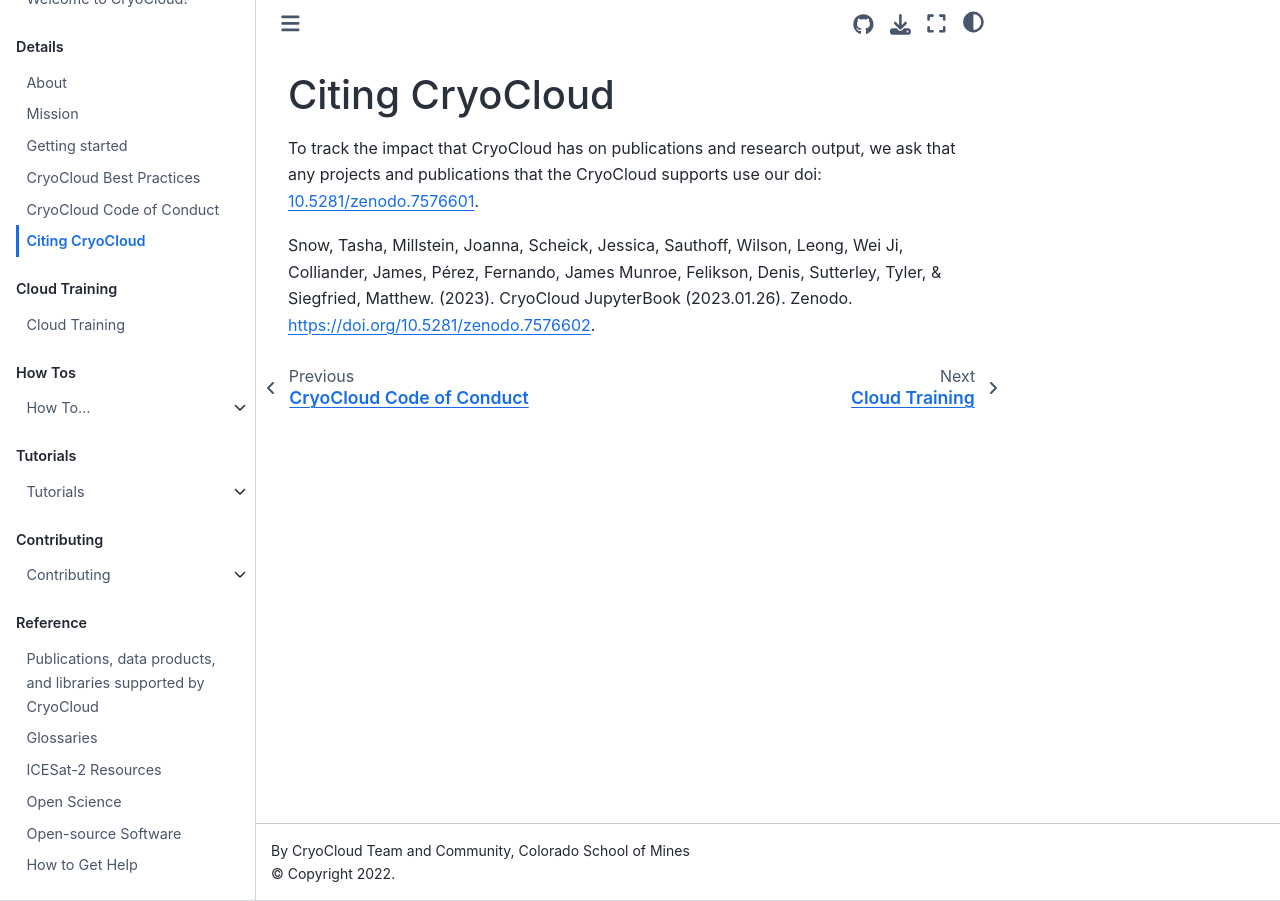
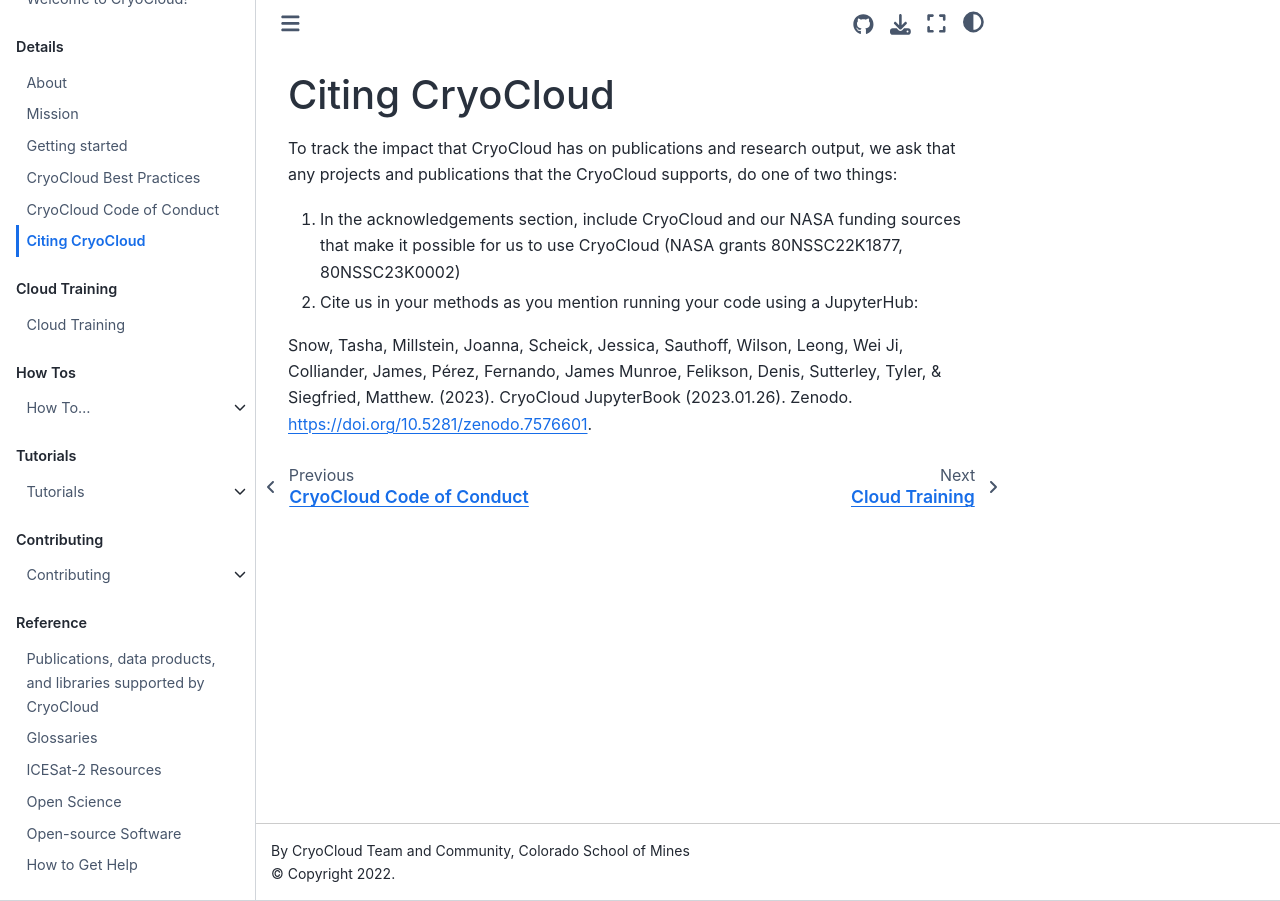
Before and after one commit to CryoInTheCloud/CryoCloudWebsite, a Jupyter Book: the page built from book/content/citing_cryocloud.md, in a window 1280 px wide. Built offline with Jupyter Book 1.0.4 settings and Sphinx 7.4.7 and the Sphinx Book theme 1.1.4, drawn with Linux system fonts in a browser that asks for light colours; pages that are not in the unit, such as notebooks, are missing from menus.

Commit message:
Add grants acknowledgements

```diff
--- a/book/content/citing_cryocloud.md
+++ b/book/content/citing_cryocloud.md
@@ -2,7 +2,10 @@
 # Citing CryoCloud
 
 To track the impact that CryoCloud has on publications and research output,
-we ask that any projects and publications that the CryoCloud supports use
-our doi: [10.5281/zenodo.7576601](https://doi.org/10.5281/zenodo.7576601).
+we ask that any projects and publications that the CryoCloud supports, do one of two things:
 
-Snow, Tasha, Millstein, Joanna, Scheick, Jessica, Sauthoff, Wilson, Leong, Wei Ji, Colliander, James, Pérez, Fernando, James Munroe, Felikson, Denis, Sutterley, Tyler, & Siegfried, Matthew. (2023). CryoCloud JupyterBook (2023.01.26). Zenodo. https://doi.org/10.5281/zenodo.7576602.
+1. In the acknowledgements section, include CryoCloud and our NASA funding sources that make it possible for us to use CryoCloud (NASA grants 80NSSC22K1877, 80NSSC23K0002)
+
+2. Cite us in your methods as you mention running your code using a JupyterHub:
+
+Snow, Tasha, Millstein, Joanna, Scheick, Jessica, Sauthoff, Wilson, Leong, Wei Ji, Colliander, James, Pérez, Fernando, James Munroe, Felikson, Denis, Sutterley, Tyler, & Siegfried, Matthew. (2023). CryoCloud JupyterBook (2023.01.26). Zenodo. https://doi.org/10.5281/zenodo.7576601.
```
